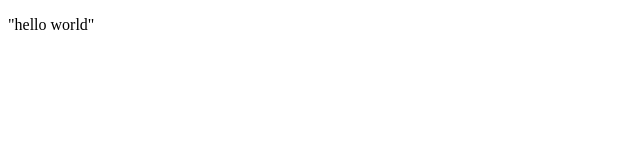
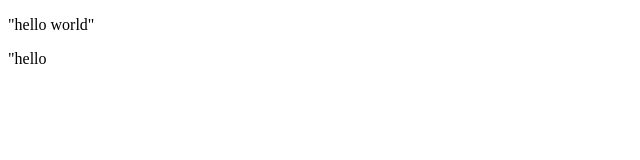
Before and after one commit to Aldi-ux/project_awal, a plain HTML site: page index.html in a window 1280 px wide. Shown: the full height of the page, 0-640 px from the left. Drawn offline with Linux system fonts and the light colour scheme.

Commit message:
Update index.html

```diff
--- a/index.html
+++ b/index.html
@@ -5,5 +5,6 @@
     </head>
     <body>
       <p>"hello world"</p>
+      <p>"hello</p>
     </body>
   </html>
```
